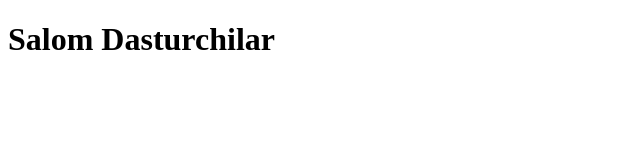
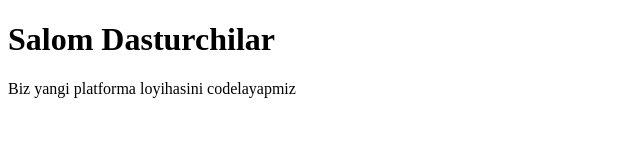
Before and after one commit to IslomSDEV/exampleRepo, a plain HTML site: page index.html in a window 1280 px wide. Shown: the whole page, without its empty margins (0-640 px from the left). Drawn offline with Linux system fonts and the light colour scheme.

Commit message:
Update index.html

```diff
--- a/index.html
+++ b/index.html
@@ -7,5 +7,6 @@
 </head>
 <body>
     <h1>Salom Dasturchilar</h1>
+    <p>Biz yangi platforma loyihasini codelayapmiz</p>
 </body>
 </html>
```
